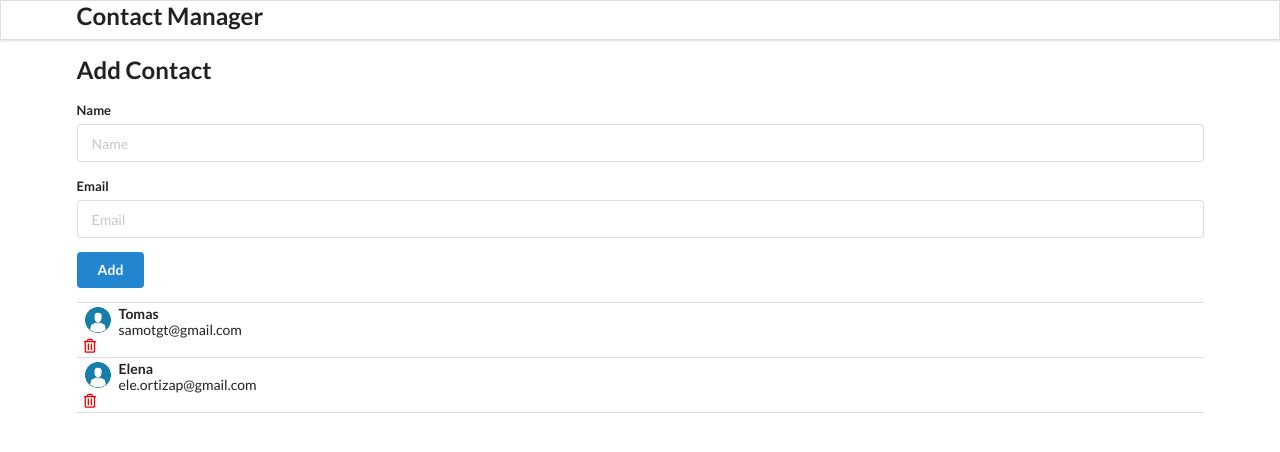
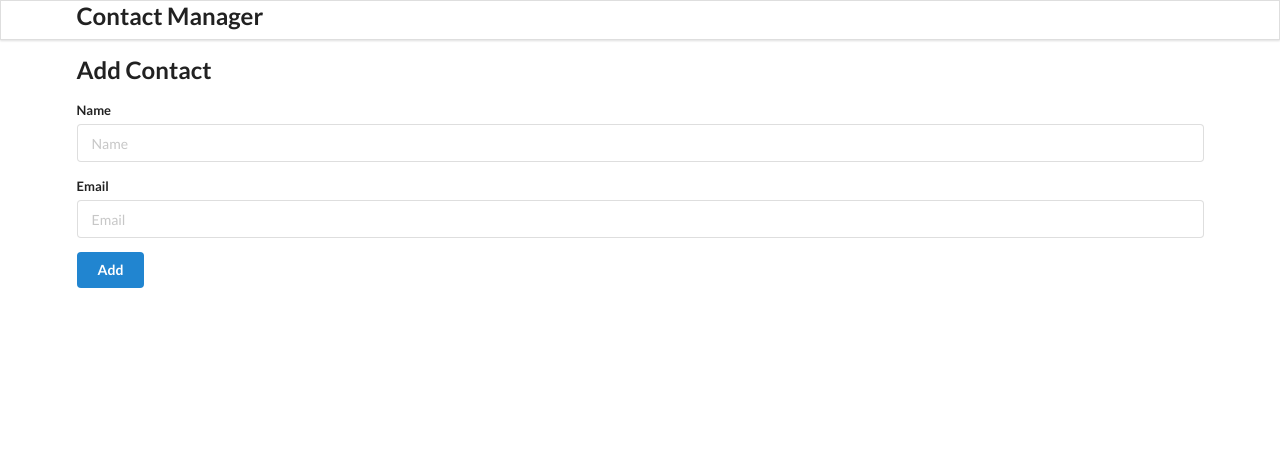
Before and after one commit to TomasGarciaDev/contact-app, a React (Create React App) app: page / in a window 1280 px wide. Shown: the top 452 px of the page. Built offline with nearby package versions, Linux system fonts and the light colour scheme.

Commit message:
Using state for adding contacts

```diff
--- a/src/components/AddContact.js
+++ b/src/components/AddContact.js
@@ -1,19 +1,43 @@
 import React from "react";
 
 class AddContact extends React.Component {
+  state = {
+    name: "",
+    email: "",
+  };
+
+    add = (e) => {
+      e.preventDefault();
+      if (this.state.name === "" && this.state.email === "") {
+        alert("All the fields are mandatory!");
+        return
+      }
+
+      console.log(this.state)
+    }
   render() {
     return (
       <div className="ui main">
         <h2>Add Contact</h2>
         <h2>Add Contact</h2>
-        <form className="ui form">
+        <form className="ui form" onSubmit={this.add}>
           <div className="field">
             <label>Name</label>
-            <input type="text" name="name" placeholder="Name" />
+            <input
+              type="text"
+              name="name"
+              placeholder="Name"
+              value={this.state.name}
+              onChange={ (e) => this.setState({ name: e.target.value })} />
           </div>
           <div className="field">
             <label>Email</label>
-            <input type="text" name="email" placeholder="Email" />
+            <input
+              type="text"
+              name="email"
+              placeholder="Email"
+              value={this.state.email}
+              onChange={ (e) => this.setState({ email: e.target.value })} />
           </div>
           <button className="ui button blue">Add</button>
         </form>
--- a/src/components/App.js
+++ b/src/components/App.js
@@ -1,23 +1,11 @@
-import React from 'react';
+import React, { useState } from 'react';
 import './App.css';
 import Header from "./Header";
 import AddContact from "./AddContact";
 import ContactList from "./ContactList";
 
 function App() {
-  const contacts = [
-    {
-      id: "1",
-      name: "Tomas",
-      email: "samotgt@gmail.com",
-    },
-    {
-      id: "2",
-      name: "Elena",
-      email: "ele.ortizap@gmail.com",
-    },
-  ]
-
+  const [contacts, setContacts] = useState([]);
   return (
     <div className="ui container">
       <Header />
```
